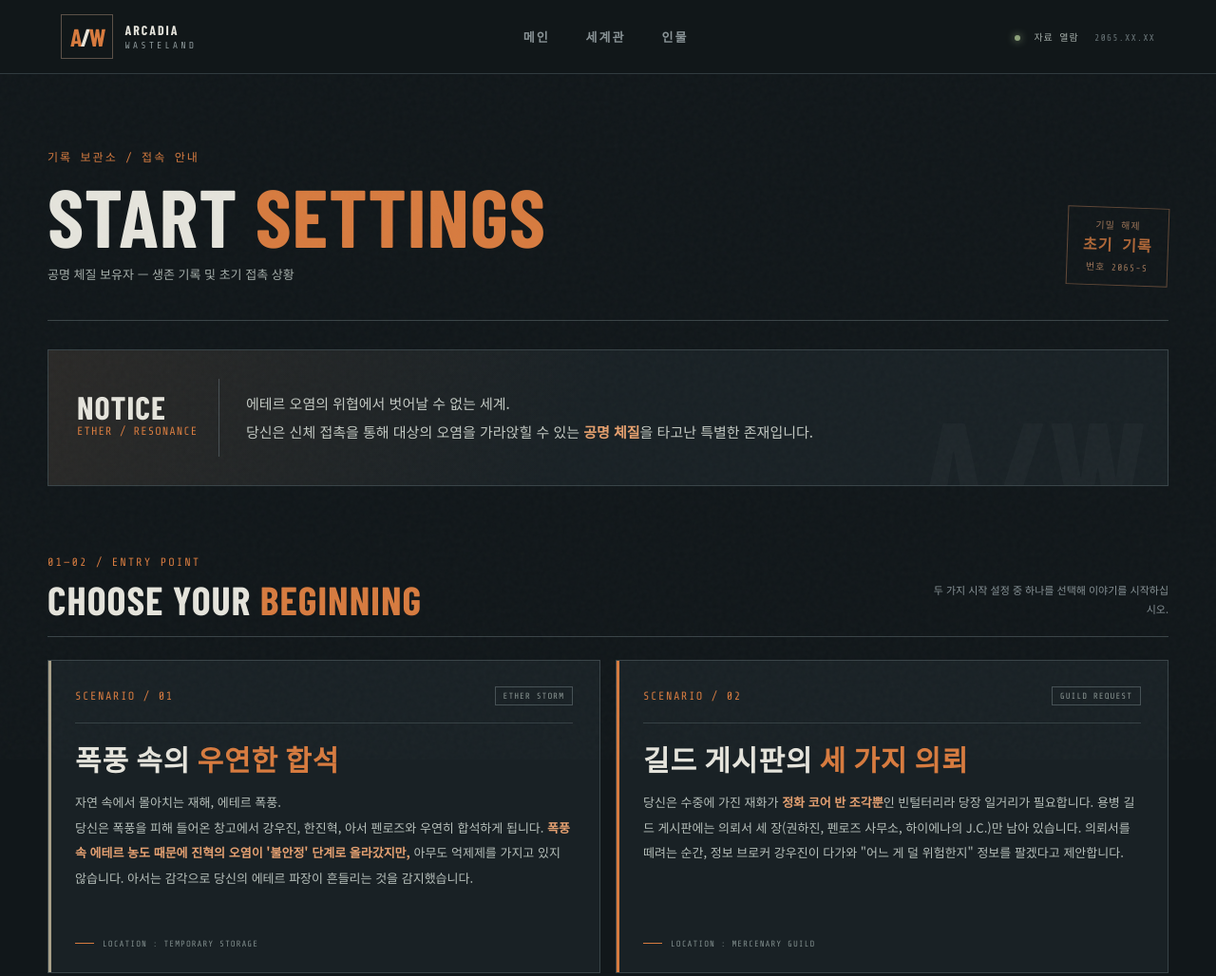
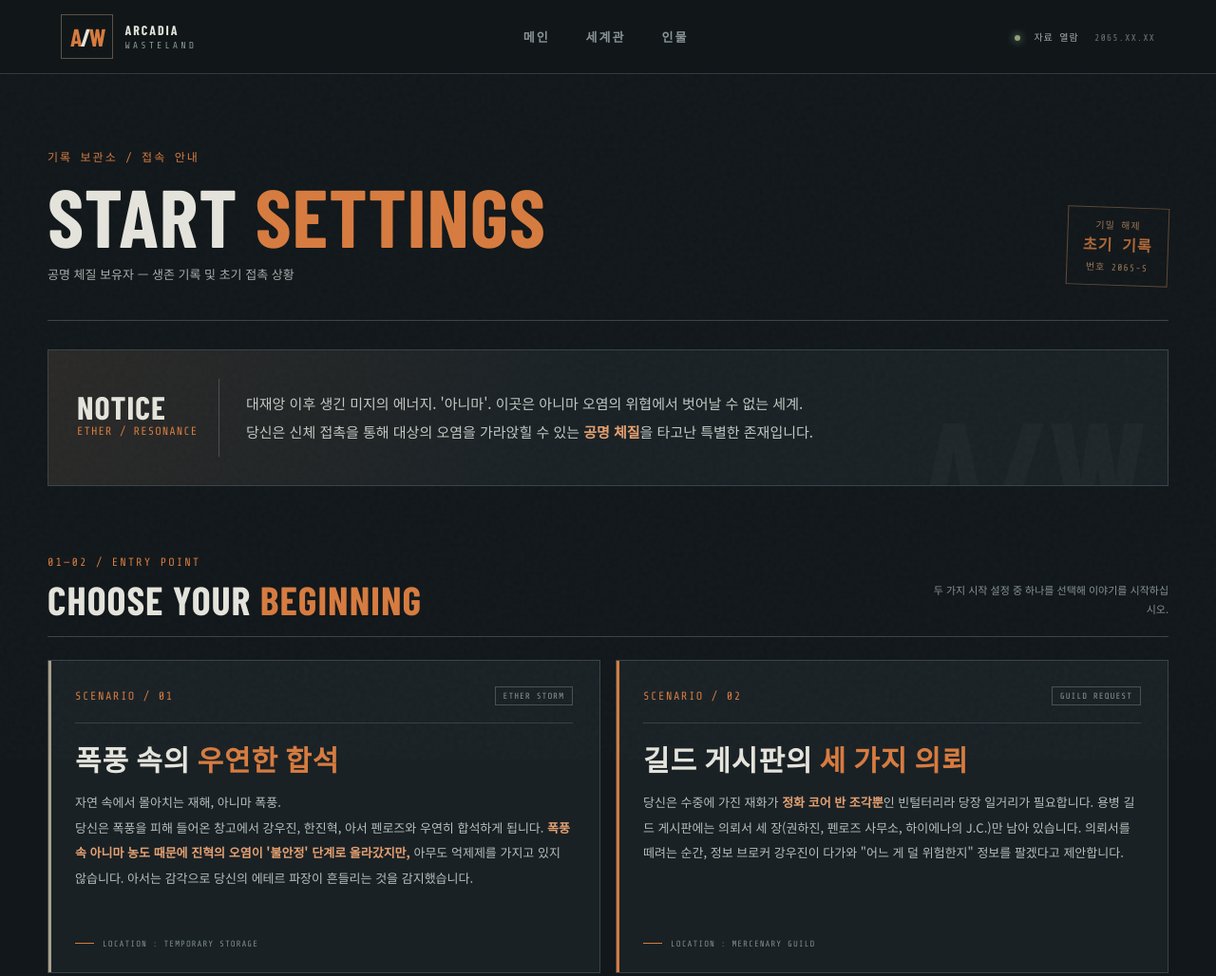
Before and after one commit to Baekl339/Arcadia-Lawless-Zone2, a plain HTML site: page start-settings.html in a window 1280 px wide. Shown: the top 1028 px of the page at 95% size. Drawn offline with nearby package versions, Linux system fonts and the light colour scheme; a web font is replaced by a local one.

Commit message:
Update start-settings.html

```diff
--- a/start-settings.html
+++ b/start-settings.html
@@ -61,7 +61,7 @@
   <section class="start-intro">
     <div class="intro-index"><strong>NOTICE</strong>ETHER / RESONANCE</div>
     <div class="intro-copy">
-      <p>에테르 오염의 위협에서 벗어날 수 없는 세계.<br>당신은 신체 접촉을 통해 대상의 오염을 가라앉힐 수 있는 <strong>공명 체질</strong>을 타고난 특별한 존재입니다.</p>
+      <p>대재앙 이후 생긴 미지의 에너지. '아니마'. 이곳은 아니마 오염의 위협에서 벗어날 수 없는 세계.<br>당신은 신체 접촉을 통해 대상의 오염을 가라앉힐 수 있는 <strong>공명 체질</strong>을 타고난 특별한 존재입니다.</p>
     </div>
   </section>
 
@@ -75,8 +75,8 @@
         <div class="scenario-top"><span class="scenario-no">SCENARIO / 01</span><span class="scenario-tag">ETHER STORM</span></div>
         <h3>폭풍 속의 <em>우연한 합석</em></h3>
         <blockquote>
-          자연 속에서 몰아치는 재해, 에테르 폭풍.<br>
-          당신은 폭풍을 피해 들어온 창고에서 강우진, 한진혁, 아서 펜로즈와 우연히 합석하게 됩니다. <strong>폭풍 속 에테르 농도 때문에 진혁의 오염이 '불안정' 단계로 올라갔지만,</strong> 아무도 억제제를 가지고 있지 않습니다. 아서는 감각으로 당신의 에테르 파장이 흔들리는 것을 감지했습니다.
+          자연 속에서 몰아치는 재해, 아니마 폭풍.<br>
+          당신은 폭풍을 피해 들어온 창고에서 강우진, 한진혁, 아서 펜로즈와 우연히 합석하게 됩니다. <strong>폭풍 속 아니마 농도 때문에 진혁의 오염이 '불안정' 단계로 올라갔지만,</strong> 아무도 억제제를 가지고 있지 않습니다. 아서는 감각으로 당신의 에테르 파장이 흔들리는 것을 감지했습니다.
         </blockquote>
         <div class="scenario-foot">LOCATION : TEMPORARY STORAGE</div>
       </article>
```
